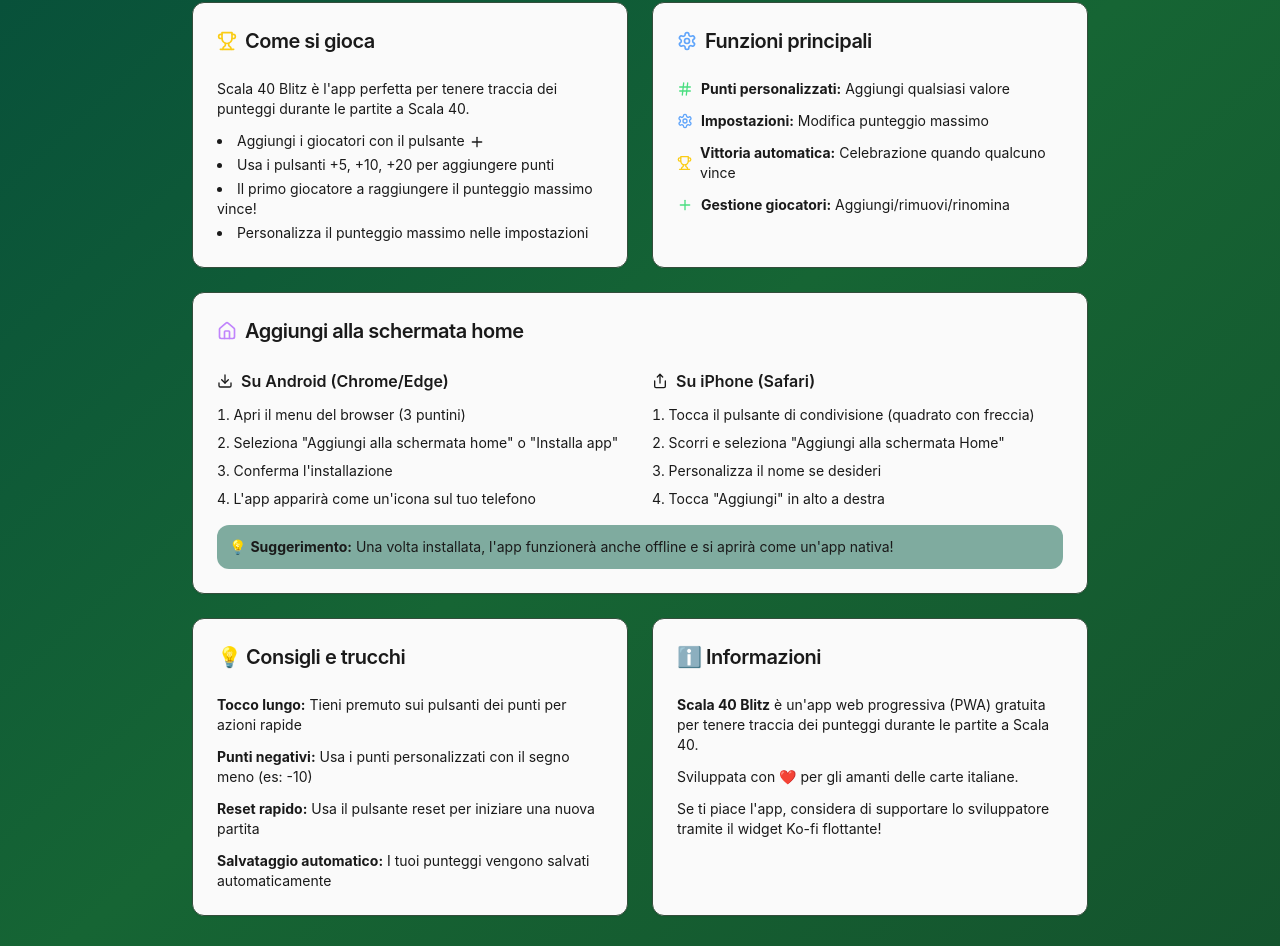
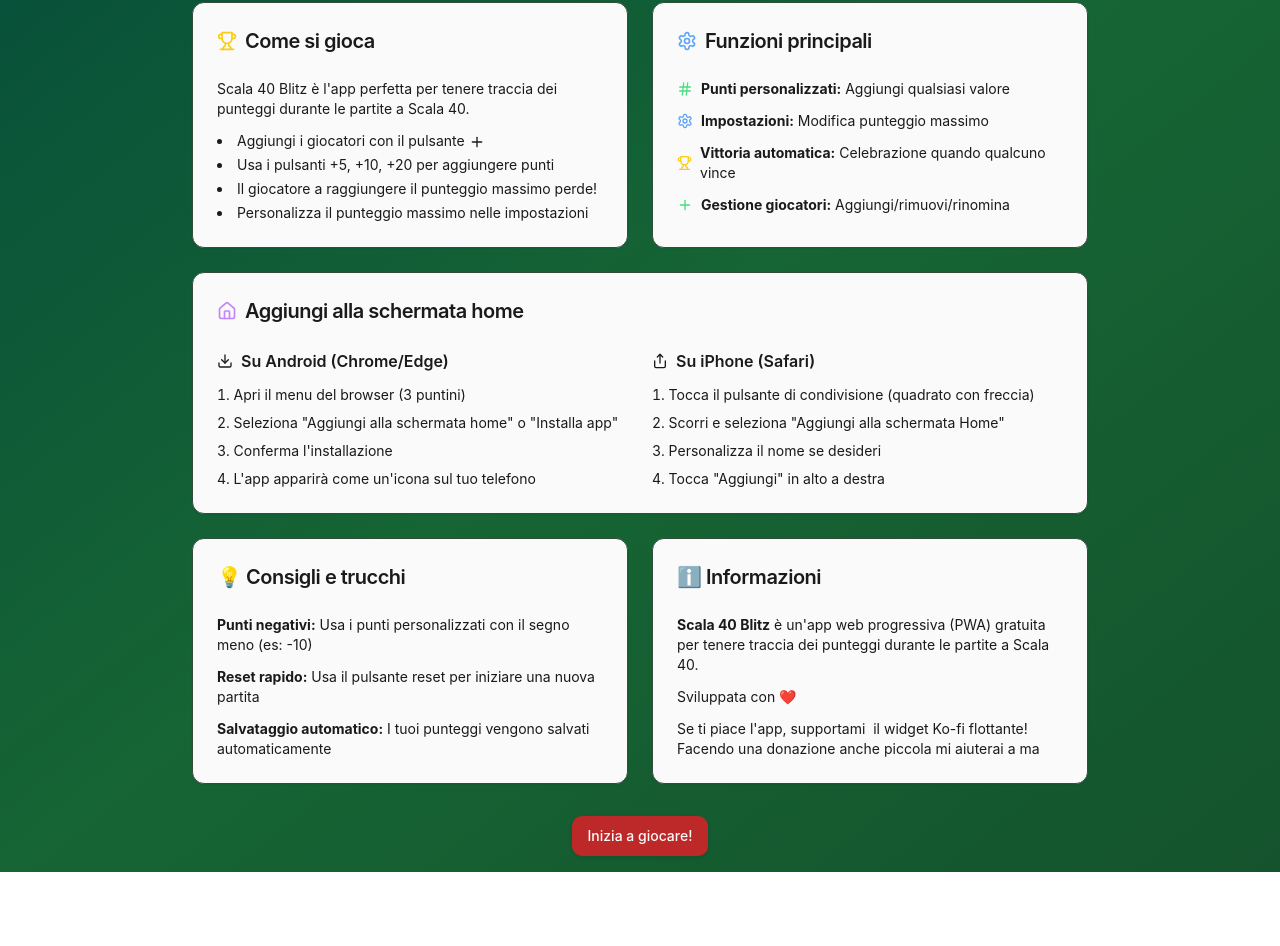
Before and after one commit to Chrxstxqn/ScalaDash, a React (Vite) app: page /help in a window 1280 px wide. Shown: the part 146-1092 px from the top of the page. After the commit the page ends 1018 px from the top, so only its background shows below. Built offline with nearby package versions, Linux system fonts and the light colour scheme.

Commit message:
Visual edit in Lovable
Edited UI in Lovable

```diff
--- a/src/pages/Help.tsx
+++ b/src/pages/Help.tsx
@@ -3,11 +3,8 @@ import { Button } from '@/components/ui/button';
 import { Card, CardContent, CardHeader, CardTitle } from '@/components/ui/card';
 import { ArrowLeft, Plus, Settings, Trophy, Hash, Download, Home, Share } from 'lucide-react';
 import { Link } from 'react-router-dom';
-
 const Help = () => {
-
-  return (
-    <div className="min-h-screen bg-gradient-to-br from-emerald-900 via-green-800 to-green-900 p-4">
+  return <div className="min-h-screen bg-gradient-to-br from-emerald-900 via-green-800 to-green-900 p-4">
       {/* Header */}
       <header className="flex justify-start items-center mb-6">
         <Link to="/">
@@ -38,7 +35,7 @@ const Help = () => {
                 <ul className="list-disc list-inside space-y-1">
                   <li>Aggiungi i giocatori con il pulsante <Plus className="w-4 h-4 inline" /></li>
                   <li>Usa i pulsanti +5, +10, +20 per aggiungere punti</li>
-                  <li>Il primo giocatore a raggiungere il punteggio massimo vince!</li>
+                  <li>Il giocatore a raggiungere il punteggio massimo perde!</li>
                   <li>Personalizza il punteggio massimo nelle impostazioni</li>
                 </ul>
               </div>
@@ -110,11 +107,7 @@ const Help = () => {
                   </ol>
                 </div>
               </div>
-              <div className="mt-4 p-3 bg-emerald-800/50 rounded-lg">
-                <p className="text-sm">
-                  💡 <strong>Suggerimento:</strong> Una volta installata, l'app funzionerà anche offline e si aprirà come un'app nativa!
-                </p>
-              </div>
+
             </CardContent>
           </Card>
 
@@ -127,9 +120,7 @@ const Help = () => {
             </CardHeader>
             <CardContent>
               <div className="space-y-3 text-sm">
-                <div>
-                  <strong>Tocco lungo:</strong> Tieni premuto sui pulsanti dei punti per azioni rapide
-                </div>
+
                 <div>
                   <strong>Punti negativi:</strong> Usa i punti personalizzati con il segno meno (es: -10)
                 </div>
@@ -155,12 +146,8 @@ const Help = () => {
                 <p>
                   <strong>Scala 40 Blitz</strong> è un'app web progressiva (PWA) gratuita per tenere traccia dei punteggi durante le partite a Scala 40.
                 </p>
-                <p>
-                  Sviluppata con ❤️ per gli amanti delle carte italiane.
-                </p>
-                <p>
-                  Se ti piace l'app, considera di supportare lo sviluppatore tramite il widget Ko-fi flottante!
-                </p>
+                <p>Sviluppata con ❤️ </p>
+                <p>Se ti piace l'app, supportami  il widget Ko-fi flottante! Facendo una donazione anche piccola mi aiuterai a ma</p>
               </div>
             </CardContent>
           </Card>
@@ -174,8 +161,6 @@ const Help = () => {
           </Link>
         </div>
       </div>
-    </div>
-  );
+    </div>;
 };
-
 export default Help;
```
